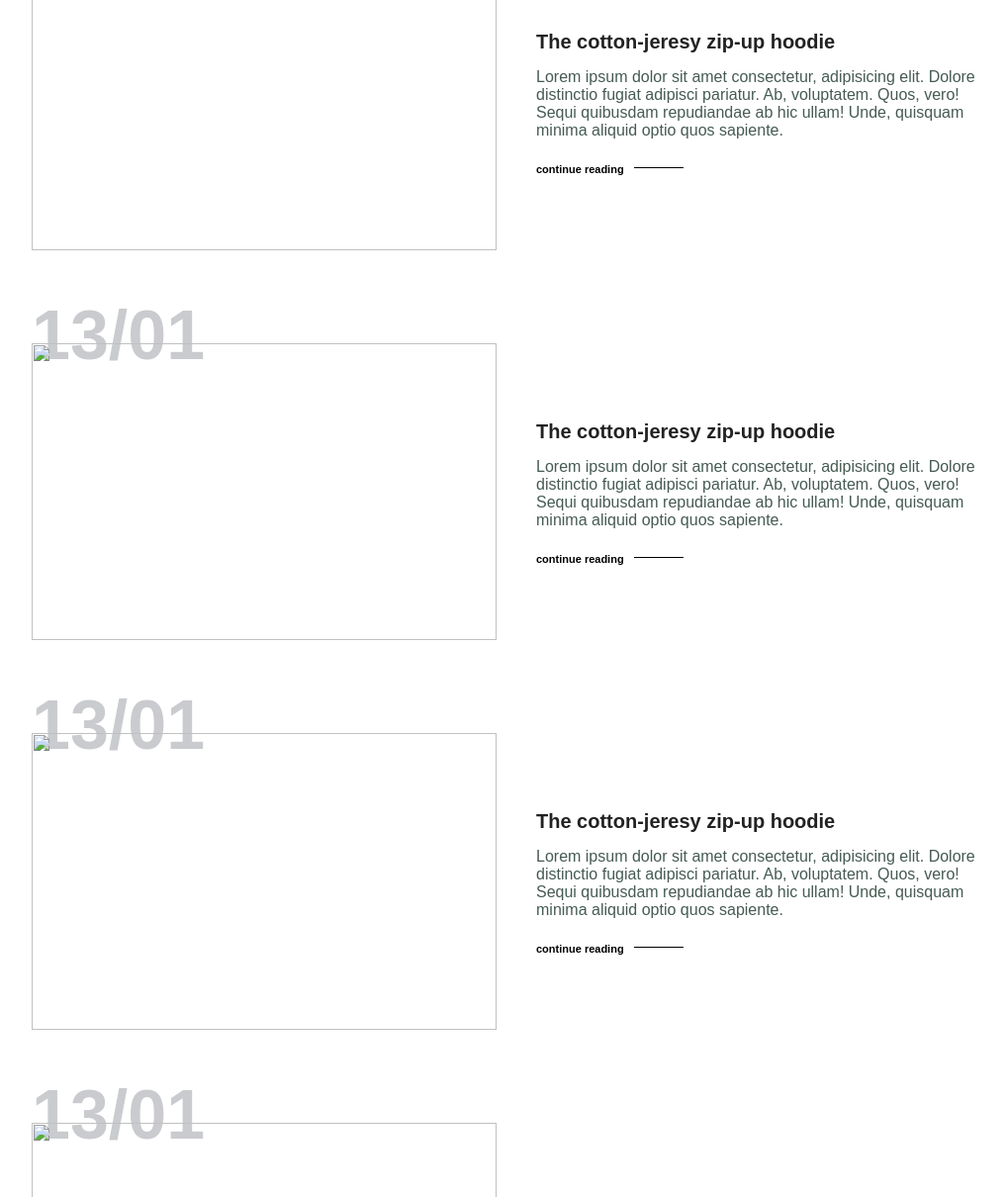
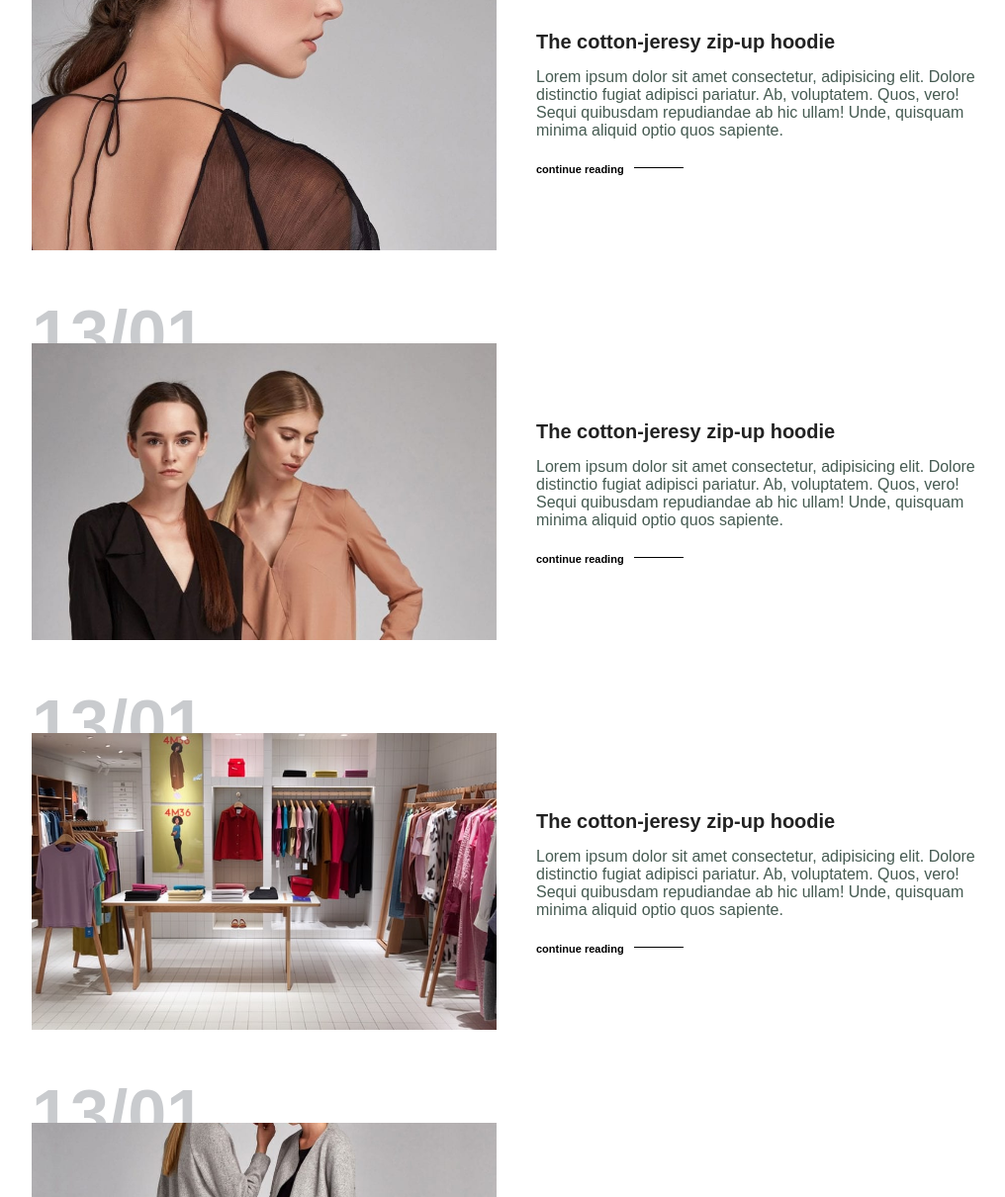
Before and after one commit to alymaher0/fashion-ecommarce, a plain HTML site: page blog.html in a window 1280 px wide. Shown: the part 681-1891 px from the top of the page at 99% size, without its empty margins (118-1134 px from the left). Drawn offline with Linux system fonts and the light colour scheme.

Commit message:
Update blog.html

```diff
--- a/blog.html
+++ b/blog.html
@@ -38,7 +38,7 @@
     <section id="blog">
         <div class="blog-box" >
             <div class="blog-img" >
-                <img src="../img/blog/b1.jpg"  alt="">
+                <img src="assets/img/blog/b1.jpg"  alt="">
             </div>
             <div class="blog-details">
                 <h4>The cotton-jeresy zip-up hoodie</h4>
@@ -53,7 +53,7 @@
         </div>
         <div class="blog-box" >
             <div class="blog-img" >
-                <img src="../img/blog/b2.jpg"  alt="">
+                <img src="assets/img/blog/b2.jpg"  alt="">
             </div>
             <div class="blog-details">
                 <h4>The cotton-jeresy zip-up hoodie</h4>
@@ -68,7 +68,7 @@
         </div>
         <div class="blog-box" >
             <div class="blog-img" >
-                <img src="../img/blog/b3.jpg"  alt="">
+                <img src="assets/img/blog/b3.jpg"  alt="">
             </div>
             <div class="blog-details">
                 <h4>The cotton-jeresy zip-up hoodie</h4>
@@ -83,7 +83,7 @@
         </div>
         <div class="blog-box" >
             <div class="blog-img" >
-                <img src="../img/blog/b4.jpg"  alt="">
+                <img src="assets/img/blog/b4.jpg"  alt="">
             </div>
             <div class="blog-details">
                 <h4>The cotton-jeresy zip-up hoodie</h4>
@@ -98,7 +98,7 @@
         </div>
         <div class="blog-box" >
             <div class="blog-img" >
-                <img src="../img/blog/b5.jpg"  alt="">
+                <img src="assets/img/blog/b5.jpg"  alt="">
             </div>
             <div class="blog-details">
                 <h4>The cotton-jeresy zip-up hoodie</h4>
```
